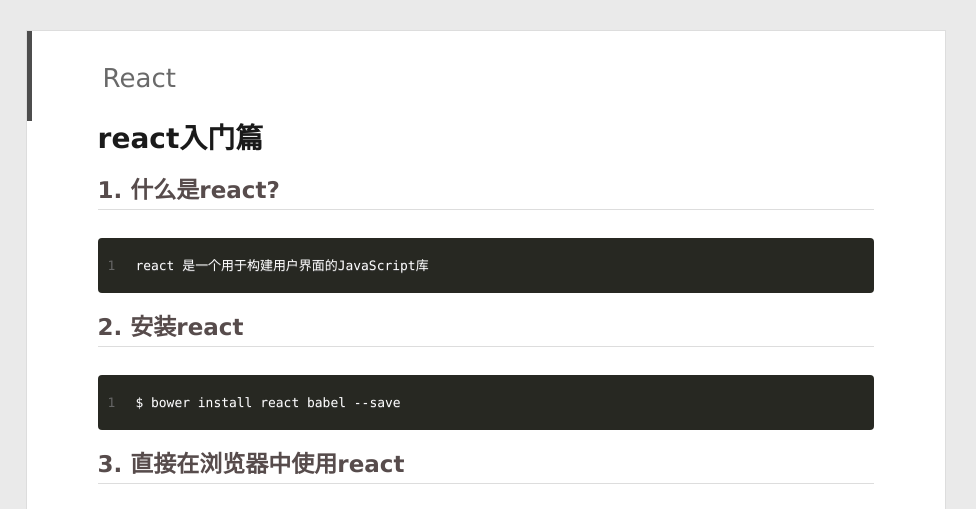
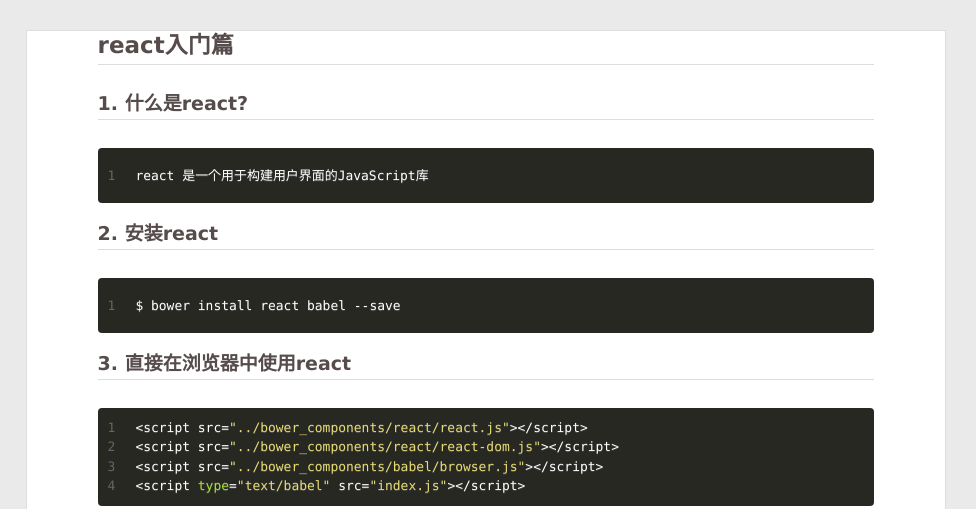
Before and after one commit to yangbaozhong/yangbaozhong.github.io, a plain HTML site: page 2016/11/22/React/index.html in a window 1280 px wide. Shown: the top 509 px of the page, 304-1280 px from the left. Drawn offline with Linux system fonts and the light colour scheme; files whose address does not match are found by name.

Commit message:
Site updated: 2016-11-22 21:50:28

```diff
--- a/2016/11/22/React/index.html
+++ b/2016/11/22/React/index.html
@@ -6,21 +6,21 @@
   <meta name="renderer" content="webkit">
   <meta http-equiv="X-UA-Compatible" content="IE=edge" >
   <link rel="dns-prefetch" href="http://yoursite.com">
-  <title>React | SiNo</title>
+  <title>SiNo</title>
   <meta name="viewport" content="width=device-width, initial-scale=1, maximum-scale=1">
   <meta name="description" content="react入门篇1. 什么是react?1react 是一个用于构建用户界面的JavaScript库
 2. 安装react1$ bower install react babel --save
 3. 直接在浏览器中使用react1234&amp;lt;script src=&quot;../bower_components/react/react.js&quot;&amp;gt;&amp;lt;/script&amp;gt;&amp;lt;script s">
 <meta property="og:type" content="article">
-<meta property="og:title" content="React">
+<meta property="og:title" content="SiNo">
 <meta property="og:url" content="http://yoursite.com/2016/11/22/React/index.html">
 <meta property="og:site_name" content="SiNo">
 <meta property="og:description" content="react入门篇1. 什么是react?1react 是一个用于构建用户界面的JavaScript库
 2. 安装react1$ bower install react babel --save
 3. 直接在浏览器中使用react1234&amp;lt;script src=&quot;../bower_components/react/react.js&quot;&amp;gt;&amp;lt;/script&amp;gt;&amp;lt;script s">
-<meta property="og:updated_time" content="2016-11-22T13:42:11.932Z">
+<meta property="og:updated_time" content="2016-11-22T13:50:15.346Z">
 <meta name="twitter:card" content="summary">
-<meta name="twitter:title" content="React">
+<meta name="twitter:title" content="SiNo">
 <meta name="twitter:description" content="react入门篇1. 什么是react?1react 是一个用于构建用户界面的JavaScript库
 2. 安装react1$ bower install react babel --save
 3. 直接在浏览器中使用react1234&amp;lt;script src=&quot;../bower_components/react/react.js&quot;&amp;gt;&amp;lt;/script&amp;gt;&amp;lt;script s">
@@ -157,21 +157,11 @@
       <input type="hidden" class="isFancy" />
 
 
-      <header class="article-header">
-
-
-    <h1 class="article-title" itemprop="name">
-      React
-    </h1>
-
-
-      </header>
-
     <div class="article-entry" itemprop="articleBody">
 
-        <h1 id="react入门篇"><a href="#react入门篇" class="headerlink" title="react入门篇"></a>react入门篇</h1><h2 id="1-什么是react"><a href="#1-什么是react" class="headerlink" title="1. 什么是react?"></a>1. 什么是react?</h2><figure class="highlight bash"><table><tr><td class="gutter"><pre><div class="line">1</div></pre></td><td class="code"><pre><div class="line">react 是一个用于构建用户界面的JavaScript库</div></pre></td></tr></table></figure>
-<h2 id="2-安装react"><a href="#2-安装react" class="headerlink" title="2. 安装react"></a>2. 安装react</h2><figure class="highlight bash"><table><tr><td class="gutter"><pre><div class="line">1</div></pre></td><td class="code"><pre><div class="line">$ bower install react babel --save</div></pre></td></tr></table></figure>
-<h2 id="3-直接在浏览器中使用react"><a href="#3-直接在浏览器中使用react" class="headerlink" title="3. 直接在浏览器中使用react"></a>3. 直接在浏览器中使用react</h2><figure class="highlight bash"><table><tr><td class="gutter"><pre><div class="line">1</div><div class="line">2</div><div class="line">3</div><div class="line">4</div></pre></td><td class="code"><pre><div class="line">&lt;script src=<span class="string">"../bower_components/react/react.js"</span>&gt;&lt;/script&gt;</div><div class="line">&lt;script src=<span class="string">"../bower_components/react/react-dom.js"</span>&gt;&lt;/script&gt;</div><div class="line">&lt;script src=<span class="string">"../bower_components/babel/browser.js"</span>&gt;&lt;/script&gt;</div><div class="line">&lt;script <span class="built_in">type</span>=<span class="string">"text/babel"</span> src=<span class="string">"index.js"</span>&gt;&lt;/script&gt;</div></pre></td></tr></table></figure>
+        <h2 id="react入门篇"><a href="#react入门篇" class="headerlink" title="react入门篇"></a>react入门篇</h2><h3 id="1-什么是react"><a href="#1-什么是react" class="headerlink" title="1. 什么是react?"></a>1. 什么是react?</h3><figure class="highlight bash"><table><tr><td class="gutter"><pre><div class="line">1</div></pre></td><td class="code"><pre><div class="line">react 是一个用于构建用户界面的JavaScript库</div></pre></td></tr></table></figure>
+<h3 id="2-安装react"><a href="#2-安装react" class="headerlink" title="2. 安装react"></a>2. 安装react</h3><figure class="highlight bash"><table><tr><td class="gutter"><pre><div class="line">1</div></pre></td><td class="code"><pre><div class="line">$ bower install react babel --save</div></pre></td></tr></table></figure>
+<h3 id="3-直接在浏览器中使用react"><a href="#3-直接在浏览器中使用react" class="headerlink" title="3. 直接在浏览器中使用react"></a>3. 直接在浏览器中使用react</h3><figure class="highlight bash"><table><tr><td class="gutter"><pre><div class="line">1</div><div class="line">2</div><div class="line">3</div><div class="line">4</div></pre></td><td class="code"><pre><div class="line">&lt;script src=<span class="string">"../bower_components/react/react.js"</span>&gt;&lt;/script&gt;</div><div class="line">&lt;script src=<span class="string">"../bower_components/react/react-dom.js"</span>&gt;&lt;/script&gt;</div><div class="line">&lt;script src=<span class="string">"../bower_components/babel/browser.js"</span>&gt;&lt;/script&gt;</div><div class="line">&lt;script <span class="built_in">type</span>=<span class="string">"text/babel"</span> src=<span class="string">"index.js"</span>&gt;&lt;/script&gt;</div></pre></td></tr></table></figure>
 
 
     </div>
--- a/archives/index.html
+++ b/archives/index.html
@@ -165,12 +165,6 @@
   	<time datetime="2016-11-22T13:06:40.000Z" itemprop="datePublished"><i class="icon-clock"></i>2016-11-22</time>
 </a>
         </div>
-
-
-    <h1 itemprop="name">
-      <a class="archive-article-title" href="/2016/11/22/React/">React</a>
-    </h1>
-
 
         <div class="article-info info-on-right">
 
```
Also changed, not shown: 2016/11/22/hello-world/index.html (+1 -1 lines), archives/2016/11/index.html (+0 -6 lines), archives/2016/index.html (+0 -6 lines), index.html (+3 -13 lines).
